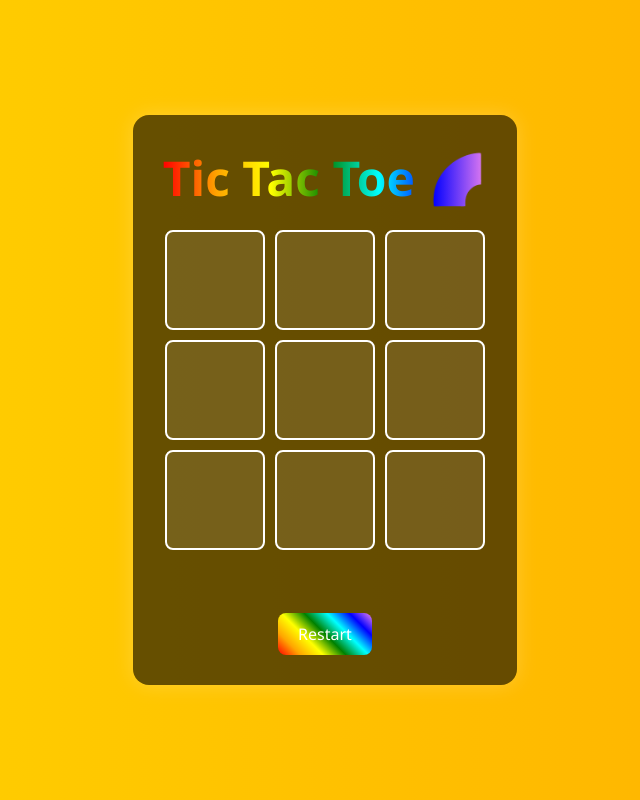
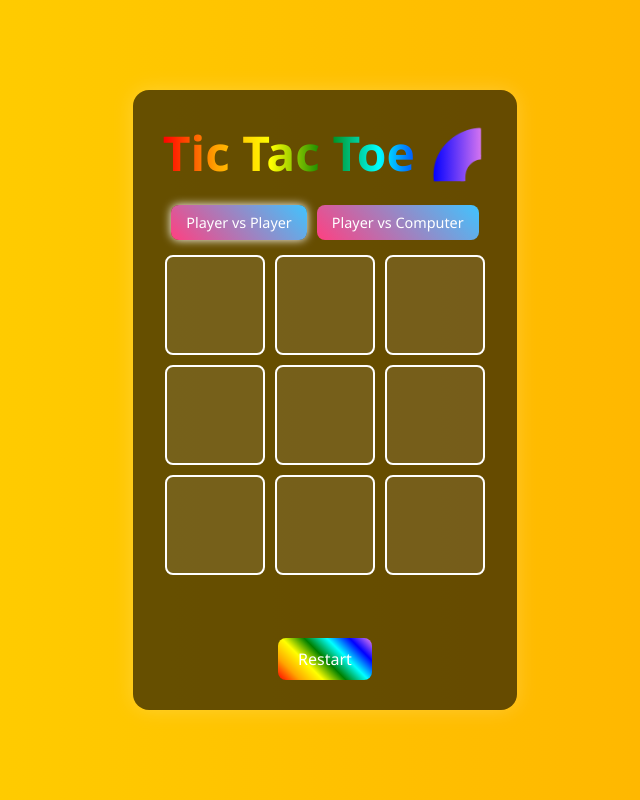
Before and after one commit to QuantumCoderJharkhand/SkillCraft-Intern2, a plain HTML site: page index.html in a window 1280 px wide. Shown: the whole page, without its empty margins (315-955 px from the left). Drawn offline with Linux system fonts and the light colour scheme.

Commit message:
Update index.html

```diff
--- a/index.html
+++ b/index.html
@@ -1,18 +1,22 @@
 <!DOCTYPE html>
 <html lang="en">
-
 <head>
   <meta charset="UTF-8" />
   <meta name="viewport" content="width=device-width, initial-scale=1.0" />
   <title>Tic Tac Toe 🌈</title>
   <link rel="stylesheet" href="style.css" />
 </head>
-
 <body>
   <div class="container">
     <h1>Tic Tac Toe 🌈</h1>
+
+    <!-- Mode buttons -->
+    <div class="mode-buttons">
+      <button id="pvpBtn" type="button">Player vs Player</button>
+      <button id="aiBtn" type="button">Player vs Computer</button>
+    </div>
+
     <div class="board" id="board">
-            <!-- 9 cells -->
       <div class="cell" data-cell></div>
       <div class="cell" data-cell></div>
       <div class="cell" data-cell></div>
@@ -23,10 +27,11 @@
       <div class="cell" data-cell></div>
       <div class="cell" data-cell></div>
     </div>
+
     <div class="message" id="message"></div>
-        <button id="restartBtn">Restart</button>
+    <button id="restartBtn" type="button">Restart</button>
   </div>
+
   <script src="script.js"></script>
 </body>
-
 </html>
```
Lines whose indentation alone changed are shown as unchanged.
